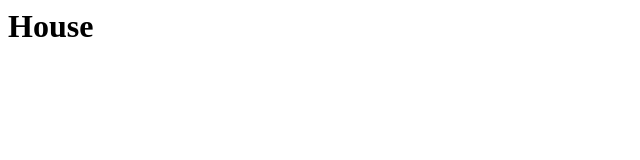
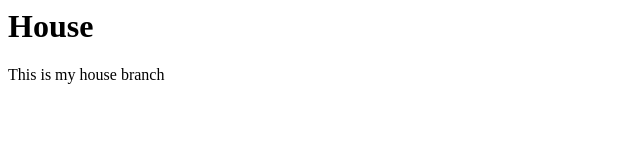
Before and after one commit to grantjenkins/Iso, a plain HTML site: page index.html in a window 1280 px wide. Shown: the whole page, without its empty margins (0-640 px from the left). Drawn offline with Linux system fonts and the light colour scheme.

Commit message:
Update index.html

```diff
--- a/index.html
+++ b/index.html
@@ -2,6 +2,6 @@
 <head></head>
 <body>
 <h1>House</h1>
-<p<This is my house branch</p>
+<p>This is my house branch</p>
 </body>
 </html>
```
